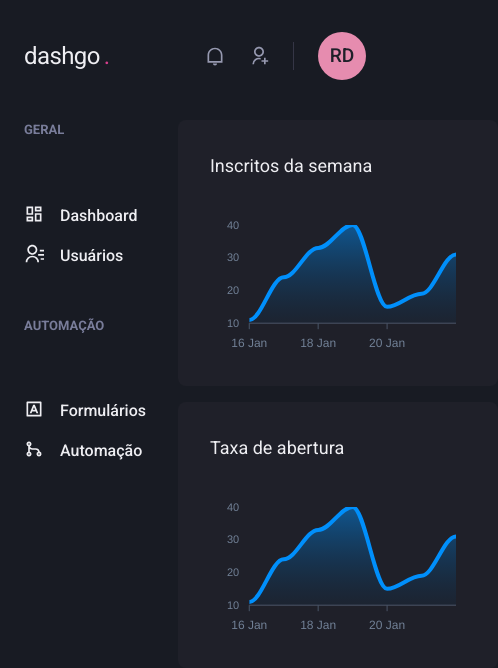
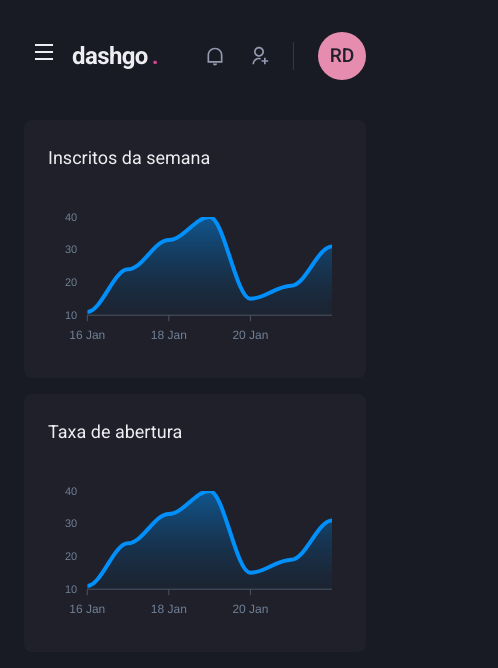
Before and after one commit to alemon-ice/ignite-dashgo-project, a Next.js app: page /dashboard in a window 390 px wide. Shown: the top 668 px of the page, 498 px wide, since content can reach past the window. Built offline with nearby package versions, Linux system fonts and the light colour scheme.

Commit message:
responsive sidenav

```diff
--- a/src/components/Header/Logot.tsx
+++ b/src/components/Header/Logot.tsx
@@ -2,7 +2,12 @@
 
 export function Logo() {
   return (
-    <Text fontSize={['2xl', '3xl']} fontW="bold" letterSpacing="tight" w="64">
+    <Text
+      fontSize={['2xl', '3xl']}
+      fontWeight="bold"
+      letterSpacing="tight"
+      w="64"
+    >
       dashgo
       <Text as="span" marginLeft="1" color="pink.500">
         .
--- a/src/components/Header/index.tsx
+++ b/src/components/Header/index.tsx
@@ -1,10 +1,14 @@
-import { Flex, useBreakpointValue } from '@chakra-ui/react';
+import { Flex, Icon, IconButton, useBreakpointValue } from '@chakra-ui/react';
+import { RiMenuLine } from 'react-icons/ri';
+import { useSidebarDrawer } from '../../context/SidebarDrawerContext';
 import { Logo } from './Logot';
 import { NotificationsNav } from './NotificationsNav';
 import { Profile } from './Profile';
 import { Search } from './Search';
 
 export function Header() {
+  const { onOpen } = useSidebarDrawer();
+
   const isWideVersion = useBreakpointValue({
     base: false,
     lg: true,
@@ -21,6 +25,17 @@
       px="6"
       align="center"
     >
+      {!isWideVersion && (
+        <IconButton
+          aria-label="Open navigation"
+          icon={<Icon as={RiMenuLine} />}
+          fontSize="24"
+          variant="unstyled"
+          onClick={onOpen}
+          mr="2"
+        />
+      )}
+
       <Logo />
 
       {isWideVersion && <Search />}
--- /dev/null
+++ b/src/components/Sidebar/SidebarNav.tsx
@@ -0,0 +1,24 @@
+import { Stack } from '@chakra-ui/react';
+import {
+  RiContactsLine,
+  RiDashboardLine,
+  RiGitMergeLine,
+  RiInputMethodLine,
+} from 'react-icons/ri';
+import { NavLink } from './NavLink';
+import { NavSection } from './NavSection';
+
+export function SidebarNav() {
+  return (
+    <Stack spacing="12" align="flex-start">
+      <NavSection title="GERAL">
+        <NavLink icon={RiDashboardLine}>Dashboard</NavLink>
+        <NavLink icon={RiContactsLine}>Usuários</NavLink>
+      </NavSection>
+      <NavSection title="AUTOMAÇÃO">
+        <NavLink icon={RiInputMethodLine}>Formulários</NavLink>
+        <NavLink icon={RiGitMergeLine}>Automação</NavLink>
+      </NavSection>
+    </Stack>
+  );
+}
--- a/src/components/Sidebar/index.tsx
+++ b/src/components/Sidebar/index.tsx
@@ -1,26 +1,40 @@
-import { Box, Stack } from '@chakra-ui/react';
 import {
-  RiContactsLine,
-  RiDashboardLine,
-  RiGitMergeLine,
-  RiInputMethodLine,
-} from 'react-icons/ri';
-import { NavLink } from './NavLink';
-import { NavSection } from './NavSection';
+  Box,
+  Drawer,
+  DrawerBody,
+  DrawerCloseButton,
+  DrawerContent,
+  DrawerHeader,
+  DrawerOverlay,
+  useBreakpointValue,
+} from '@chakra-ui/react';
+import { useSidebarDrawer } from '../../context/SidebarDrawerContext';
+import { SidebarNav } from './SidebarNav';
 
 export function Sidebar() {
-  return (
+  const { isOpen, onClose } = useSidebarDrawer();
+
+  const isDrawerSidebar = useBreakpointValue({
+    base: true,
+    lg: false,
+  });
+
+  return isDrawerSidebar ? (
+    <Drawer isOpen={isOpen} placement="left" onClose={onClose}>
+      <DrawerOverlay>
+        <DrawerContent bg="gray.800" p="4">
+          <DrawerCloseButton mt="6" />
+          <DrawerHeader>Navegação</DrawerHeader>
+
+          <DrawerBody>
+            <SidebarNav />
+          </DrawerBody>
+        </DrawerContent>
+      </DrawerOverlay>
+    </Drawer>
+  ) : (
     <Box as="aside" w="64" marginRight="8">
-      <Stack spacing="12" align="flex-start">
-        <NavSection title="GERAL">
-          <NavLink icon={RiDashboardLine}>Dashboard</NavLink>
-          <NavLink icon={RiContactsLine}>Usuários</NavLink>
-        </NavSection>
-        <NavSection title="AUTOMAÇÃO">
-          <NavLink icon={RiInputMethodLine}>Formulários</NavLink>
-          <NavLink icon={RiGitMergeLine}>Automação</NavLink>
-        </NavSection>
-      </Stack>
+      <SidebarNav />
     </Box>
   );
 }
--- /dev/null
+++ b/src/context/SidebarDrawerContext.tsx
@@ -0,0 +1,31 @@
+import { useDisclosure, UseDisclosureReturn } from '@chakra-ui/react';
+import { useRouter } from 'next/router';
+import { createContext, ReactNode, useContext, useEffect } from 'react';
+
+interface SidebarDrawerProviderProps {
+  children: ReactNode;
+}
+
+type SidebarDrawerContextData = UseDisclosureReturn;
+
+const SidebarDrawerContext = createContext({} as SidebarDrawerContextData);
+
+export function SidebarDrawerProvider({
+  children,
+}: SidebarDrawerProviderProps) {
+  const disclosure = useDisclosure();
+  const router = useRouter();
+
+  useEffect(() => {
+    disclosure.onClose();
+    // eslint-disable-next-line react-hooks/exhaustive-deps
+  }, [router.asPath]);
+
+  return (
+    <SidebarDrawerContext.Provider value={disclosure}>
+      {children}
+    </SidebarDrawerContext.Provider>
+  );
+}
+
+export const useSidebarDrawer = () => useContext(SidebarDrawerContext);
--- a/src/pages/_app.tsx
+++ b/src/pages/_app.tsx
@@ -1,11 +1,14 @@
 import { AppProps } from 'next/app';
 import { ChakraProvider } from '@chakra-ui/react';
 import { theme } from '../styles/theme';
+import { SidebarDrawerProvider } from '../context/SidebarDrawerContext';
 
 function MyApp({ Component, pageProps }: AppProps) {
   return (
     <ChakraProvider theme={theme}>
-      <Component {...pageProps} />
+      <SidebarDrawerProvider>
+        <Component {...pageProps} />
+      </SidebarDrawerProvider>
     </ChakraProvider>
   );
 }
--- a/src/pages/dashboard.tsx
+++ b/src/pages/dashboard.tsx
@@ -70,13 +70,13 @@
         <Sidebar />
 
         <SimpleGrid flex="1" gap="4" minChildWidth="320px" align="flex-start">
-          <Box p="8" bg="gray.800" borderRadius={8} pb="4">
+          <Box p={['6', '8']} bg="gray.800" borderRadius={8} pb="4">
             <Text fontSize="lg" mb="4">
               Inscritos da semana
             </Text>
             <Chart type="area" height={160} series={series} options={options} />
           </Box>
-          <Box p="8" bg="gray.800" borderRadius={8} pb="4">
+          <Box p={['6', '8']} bg="gray.800" borderRadius={8} pb="4">
             <Text fontSize="lg" mb="4">
               Taxa de abertura
             </Text>
```
